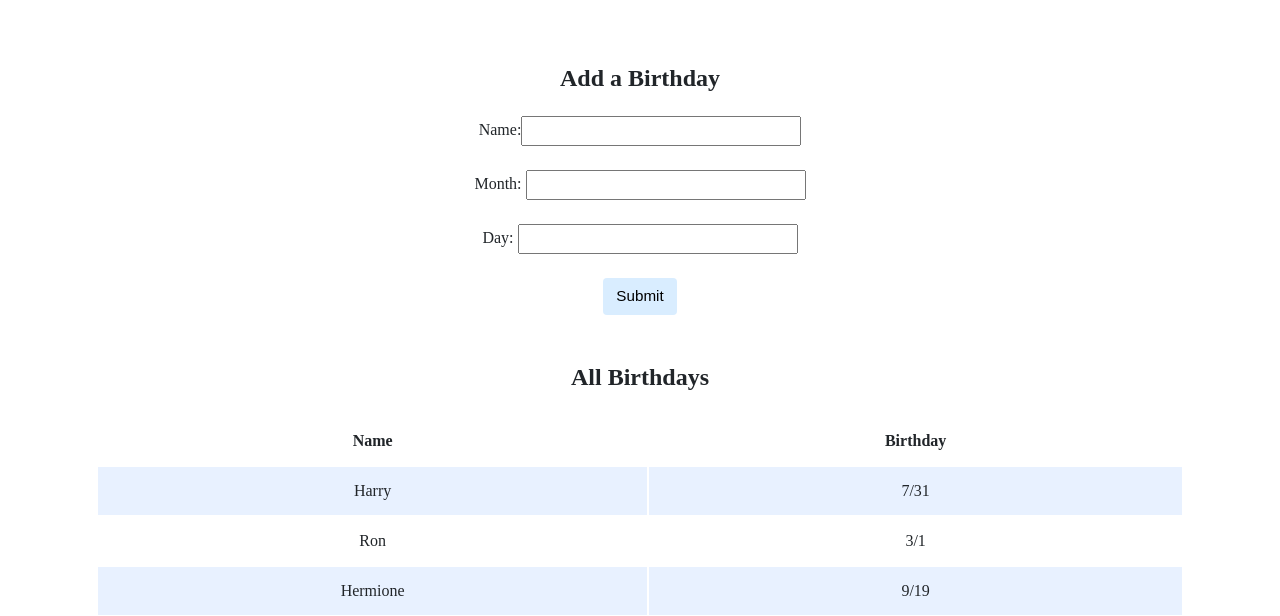
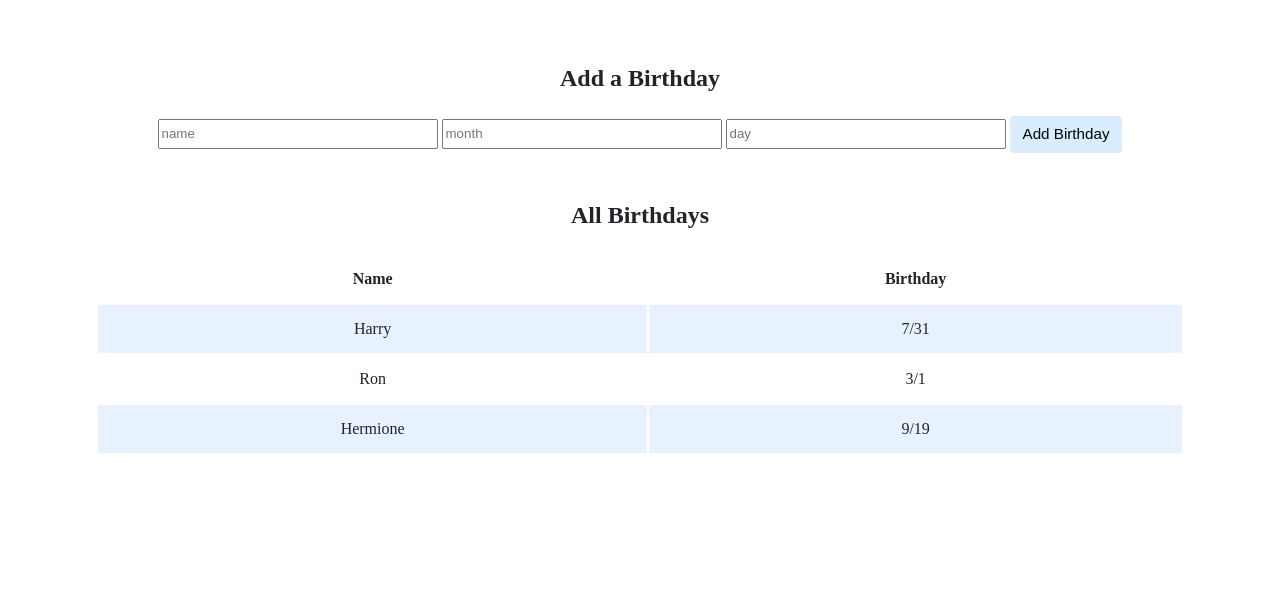
Before and after one commit to EJDC/CS50x-Work, a Flask app: page / in a window 1280 px wide. Shown: the part 200-816 px from the top of the page. After the commit the page ends 653 px from the top, so only its background shows below. Run offline with Flask 3, Linux system fonts and the light colour scheme; data comes from the database, SQL or seed files in the repository; some libraries are stand-ins or nearby versions.

Commit message:
Sun, Dec 17, 2023, 4:55 PM +00:00

```diff
--- a/birthdays/app.py
+++ b/birthdays/app.py
@@ -28,7 +28,11 @@ def index():
     if request.method == "POST":
 
         # TODO: Add the user's entry into the database
-
+        sql = "INSERT into birthdays (name, month, day) VALUES (%s, %s, %s) RETURNING id"
+        values = [birthday.name, birthday.month, birthday.day]
+        results=db.execute(sql, values)
+        id= results[0]['id']
+        birthday.id = id
         return redirect("/")
 
     else:
--- a/birthdays/templates/index.html
+++ b/birthdays/templates/index.html
@@ -15,16 +15,11 @@
 
                 <h2>Add a Birthday</h2>
                 <!-- TODO: Create a form for users to submit a name, a month, and a day -->
-                <form action="/submit" method="post">
-                    <label for="name">Name:</label><input type="text" id="name" name="name" required><br><br>
-
-                    <label for="month">Month:</label>
-                    <input type="number" id="month" name="month" required><br><br>
-
-                    <label for="day">Day:</label>
-                    <input type="number" id="day" name="day" required><br><br>
-
-                    <input type="submit" value="Submit">
+                <form action="/" method="post">
+                    <input type="text" id="name" placeholder="name" required>
+                    <input type="number" id="month" placeholder="month" required>
+                    <input type="number" id="day" placeholder="day" required>
+                    <input type="submit" value="Add Birthday">
                 </form>
             </div>
 
```
